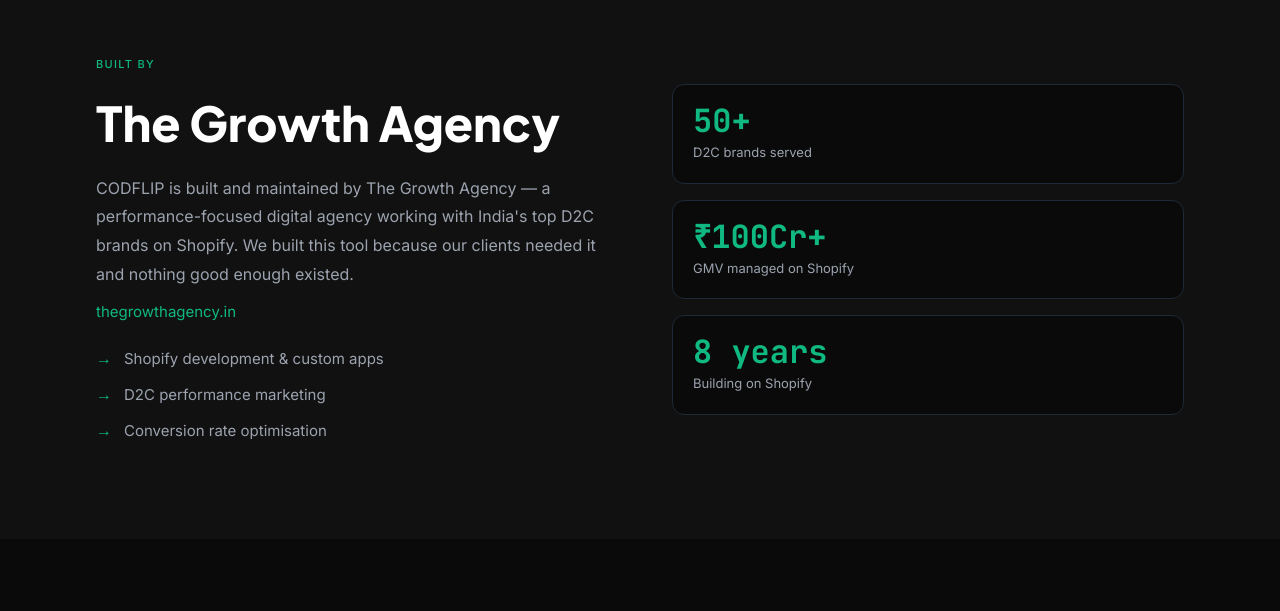
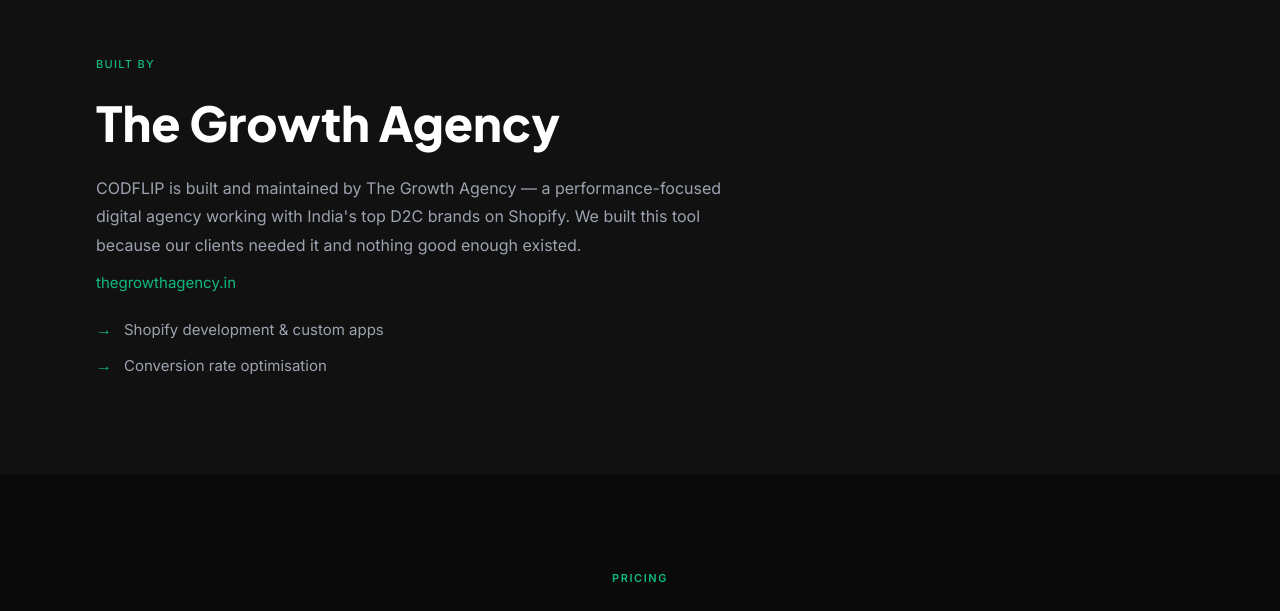
Before and after one commit to TheGrowthAgency2026/CODFLIPweb, a Next.js app: page / in a window 1280 px wide. Shown: the part 3603-4214 px from the top of the page. Built offline with nearby package versions, Linux system fonts and the light colour scheme.

Commit message:
incorrect information corrected

```diff
--- a/src/components/AgencySection.tsx
+++ b/src/components/AgencySection.tsx
@@ -3,15 +3,8 @@
 import { motion } from 'framer-motion'
 import { useScrollReveal } from '@/hooks/useScrollReveal'
 
-const agencyStats = [
-  { num: '50+', label: 'D2C brands served' },
-  { num: '₹100Cr+', label: 'GMV managed on Shopify' },
-  { num: '8 years', label: 'Building on Shopify' },
-]
-
 const bullets = [
   'Shopify development & custom apps',
-  'D2C performance marketing',
   'Conversion rate optimisation',
 ]
 
@@ -24,7 +17,7 @@
       style={{ background: '#111111' }}
     >
       <div className="max-w-6xl mx-auto">
-        <div className="grid lg:grid-cols-2 gap-16 items-center">
+        <div className="max-w-2xl">
           {/* Left column */}
           <motion.div
             ref={ref}
@@ -70,28 +63,6 @@
             </div>
           </motion.div>
 
-          {/* Right column — Stats */}
-          <motion.div
-            initial={{ opacity: 0, y: 30 }}
-            animate={isInView ? { opacity: 1, y: 0 } : {}}
-            transition={{ duration: 0.6, ease: 'easeOut', delay: 0.15 }}
-            className="flex flex-col gap-4"
-          >
-            {agencyStats.map((s) => (
-              <div
-                key={s.label}
-                className="rounded-xl p-5"
-                style={{ background: '#0a0a0a', border: '1px solid #1F2937' }}
-              >
-                <div style={{ fontFamily: 'var(--font-jetbrains)', fontSize: '32px', fontWeight: 700, color: '#10B981', lineHeight: 1, marginBottom: '6px' }}>
-                  {s.num}
-                </div>
-                <div style={{ fontFamily: 'var(--font-dm-sans)', fontSize: '13px', color: '#9CA3AF' }}>
-                  {s.label}
-                </div>
-              </div>
-            ))}
-          </motion.div>
         </div>
       </div>
     </section>
--- a/src/components/HowItWorks.tsx
+++ b/src/components/HowItWorks.tsx
@@ -75,7 +75,7 @@
             HOW IT WORKS
           </p>
           <h2 style={{ fontFamily: 'var(--font-syne)', fontWeight: 800, fontSize: 'clamp(32px, 4vw, 52px)', color: '#fff', lineHeight: 1.1 }}>
-            From order placed to<br />prepaid in 8 minutes.
+            From order placed to<br />prepaid in 2 minutes.
           </h2>
         </motion.div>
 
```
